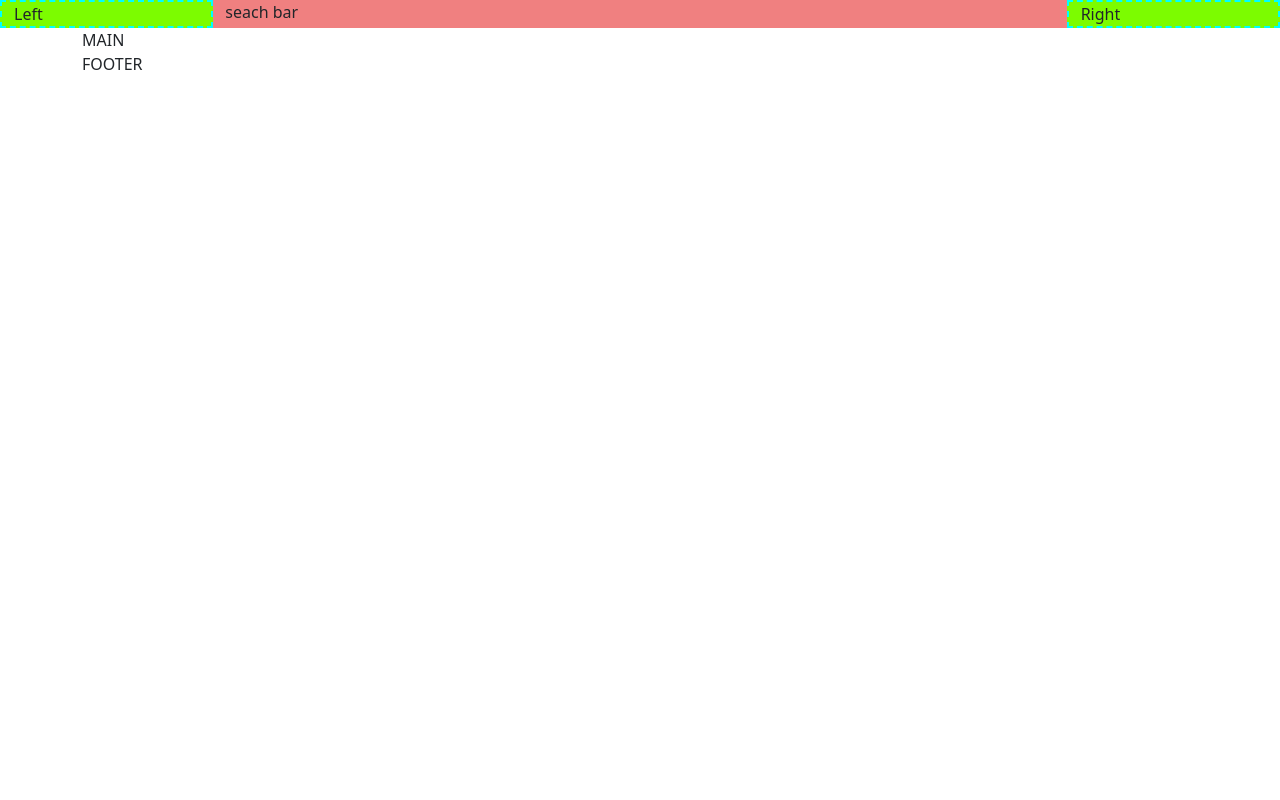
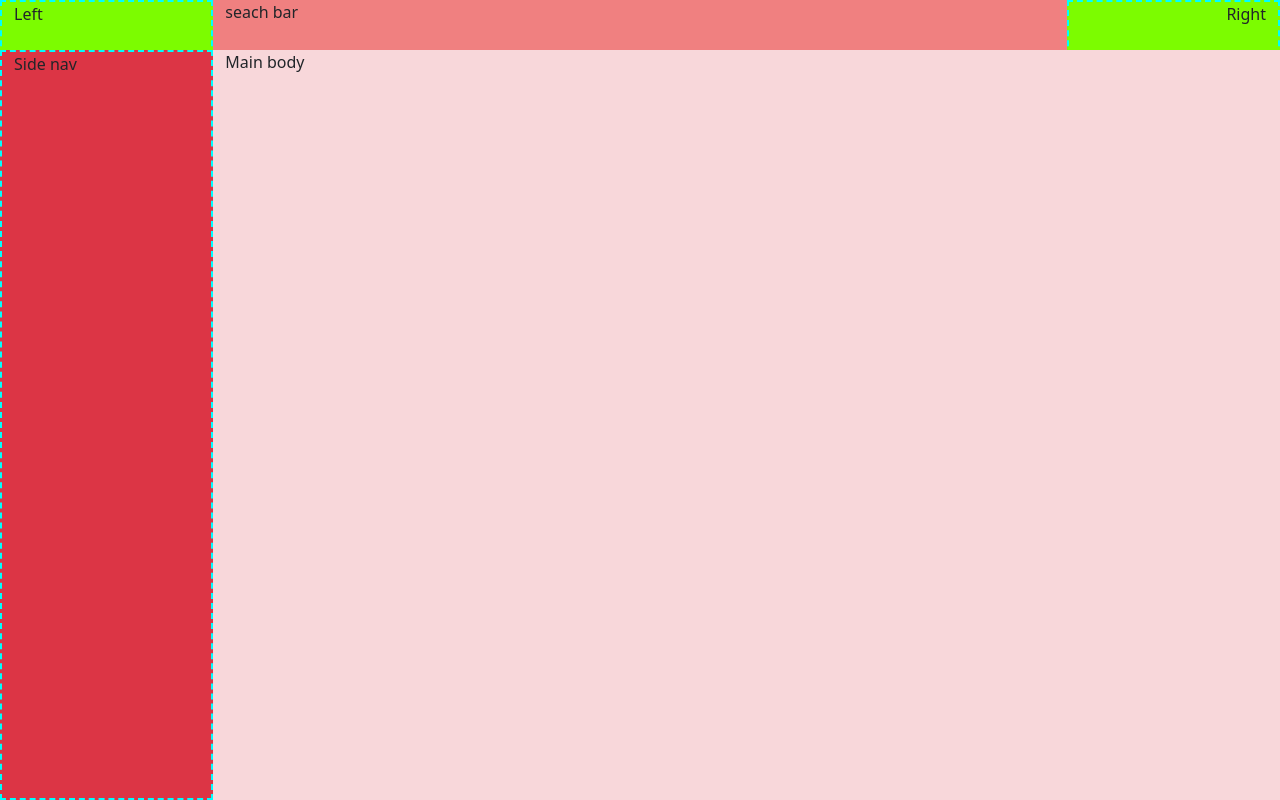
Before and after one commit to Claudio-Pri/html-css-bootstrap-dashboard, a plain HTML site: page index.html in a window 1280 px wide. Drawn offline with nearby package versions, Linux system fonts and the light colour scheme.

Commit message:
debug side- main

```diff
--- a/css/style.css
+++ b/css/style.css
@@ -5,6 +5,14 @@
 /*
     GENERAL
 */
+
+.my-header {
+    height: 50px;
+}
+
+.my-aside {
+    height: calc(100vh - 50px);
+}
 
 
 /* DEBUG */
--- a/index.html
+++ b/index.html
@@ -22,14 +22,14 @@
     <!-- header -->
     <header>
         <div class="container-fluid">
-            <div class="row">
-                <div class="col-2">
+            <div class="row my-header">
+                <div class="col-2 my-aside">
                     Left
                 </div>
                 <div class="col">
                     seach bar
                 </div>
-                <div class="col-2">
+                <div class="col-2 text-end">
                     Right
                 </div>
             </div>
@@ -39,23 +39,14 @@
 
     <!-- main -->
     <main>
-        <div class="container">
-            MAIN
+        <div class="container-fluid">
+            <div class="row">
+                <div class="col-2 bg-danger my-aside">Side nav</div>
+                <div class="col bg-danger-subtle">Main body</div>
+            </div>
         </div>
     </main>
     <!-- /main -->
-
-    <!-- footer -->
-    <footer>
-        <div class="container">
-            FOOTER
-        </div>
-    </footer>
-    <!-- /footer -->
-
-
-
-
 
 
     <!-- BOOTSTRAP -->
```
